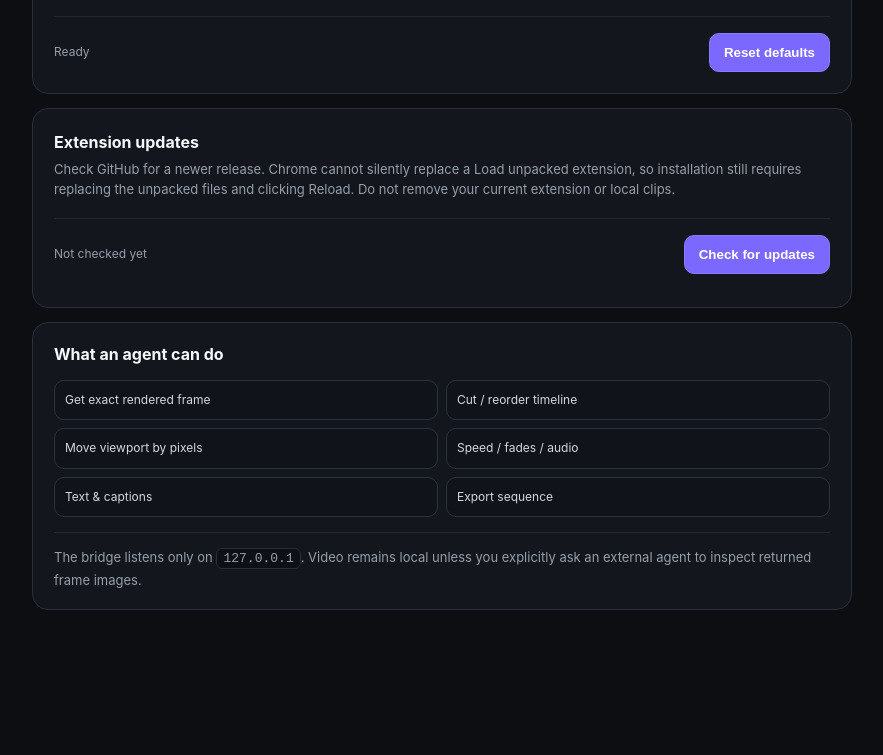
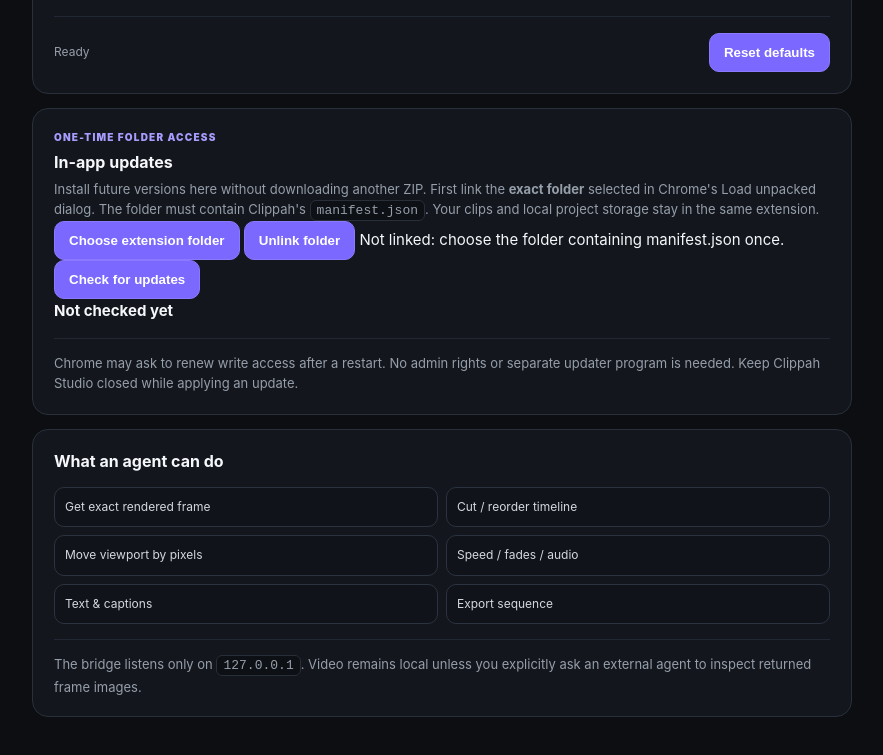
Before and after one commit to SirPaul-code/Clippah, a browser extension: page options.html in a window 1280 px wide. Shown: the part 1093-1848 px from the top of the page, without its empty margins (198-1081 px from the left). Before the commit the page ends 1757 px from the top, so only its background shows below. Drawn offline with Linux system fonts and the light colour scheme.

Commit message:
Enable safe in-app Clippah updates: options.html

```diff
--- a/options.html
+++ b/options.html
@@ -38,11 +38,22 @@
     </section>
 
     <section class="card">
-      <h2>Extension updates</h2>
-      <p>Check GitHub for a newer release. Chrome cannot silently replace a Load unpacked extension, so installation still requires replacing the unpacked files and clicking Reload. Do not remove your current extension or local clips.</p>
-      <div class="status-row"><span id="update-status">Not checked yet</span><span class="spacer"></span><button id="check-updates" type="button">Check for updates</button></div>
-      <p id="update-details" class="update-details"></p>
-      <a id="update-link" href="https://github.com/SirPaul-code/Clippah" target="_blank" rel="noopener noreferrer" hidden>Open latest version on GitHub</a>
+      <span class="eyebrow">ONE-TIME FOLDER ACCESS</span>
+      <h2>In-app updates</h2>
+      <p>Install future versions here without downloading another ZIP. First link the <strong>exact folder</strong> selected in Chrome's Load unpacked dialog. The folder must contain Clippah's <code>manifest.json</code>. Your clips and local project storage stay in the same extension.</p>
+      <div class="update-actions">
+        <button id="link-update-folder" type="button">Choose extension folder</button>
+        <button id="unlink-update-folder" type="button" class="secondary-button">Unlink folder</button>
+        <span id="update-folder-name">Not linked</span>
+      </div>
+      <div class="update-actions">
+        <button id="check-updates" type="button">Check for updates</button>
+        <button id="install-update" type="button" hidden>Install update</button>
+      </div>
+      <div id="update-progress" class="update-progress" role="progressbar" aria-label="Update progress" aria-valuemin="0" aria-valuemax="100" aria-valuenow="0" hidden><div id="update-progress-bar"></div></div>
+      <div class="update-message"><strong id="update-status" aria-live="polite">Not checked yet</strong><p id="update-details" class="update-details"></p></div>
+      <a id="update-link" href="https://github.com/SirPaul-code/Clippah" target="_blank" rel="noopener noreferrer" hidden>View version on GitHub</a>
+      <p class="note">Chrome may ask to renew write access after a restart. No admin rights or separate updater program is needed. Keep Clippah Studio closed while applying an update.</p>
     </section>
 
     <section class="card compact">
@@ -52,5 +63,6 @@
     </section>
   </main>
   <script src="options.js"></script>
+  <script src="updater.js"></script>
 </body>
 </html>
```
